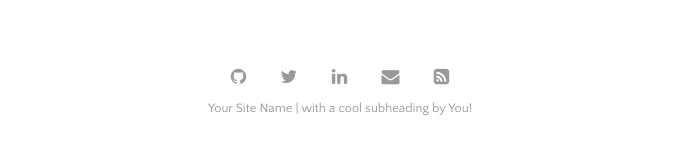
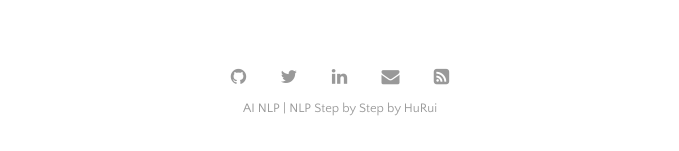
Before and after one commit to ainlpstep/ainlpstep.github.io, a Jekyll site: the page built from index.html, in a window 1280 px wide and 900 px high, scrolled down 2243 px. Shown: the part 746-897 px from the top of the window, without its empty margins (300-979 px from the left). Built offline with Jekyll 4.4.1, drawn with Linux system fonts in a browser that asks for light colours; the list of posts is cut into pages by our own code; some of the changed text lies outside the part shown.

Commit message:
Update _config.yml
modify website title

```diff
--- a/_config.yml
+++ b/_config.yml
@@ -20,9 +20,9 @@ permalink:           none
 plugins:             [jekyll-paginate, jekyll-sitemap, jekyll-feed, jekyll-seo-tag]
 
 # Customise atom feed settings (this is where Jekyll-Feed gets configuration information)
-title:		           'Your Site Name'
-description:	       'with a cool subheading'
-author:              'You!'
+title:		           'AI NLP'
+description:	       'NLP Step by Step'
+author:              'HuRui'
 
 # RSS 2.0 can be used instead of Atom by uncommenting following two lines
 #feed:
```
